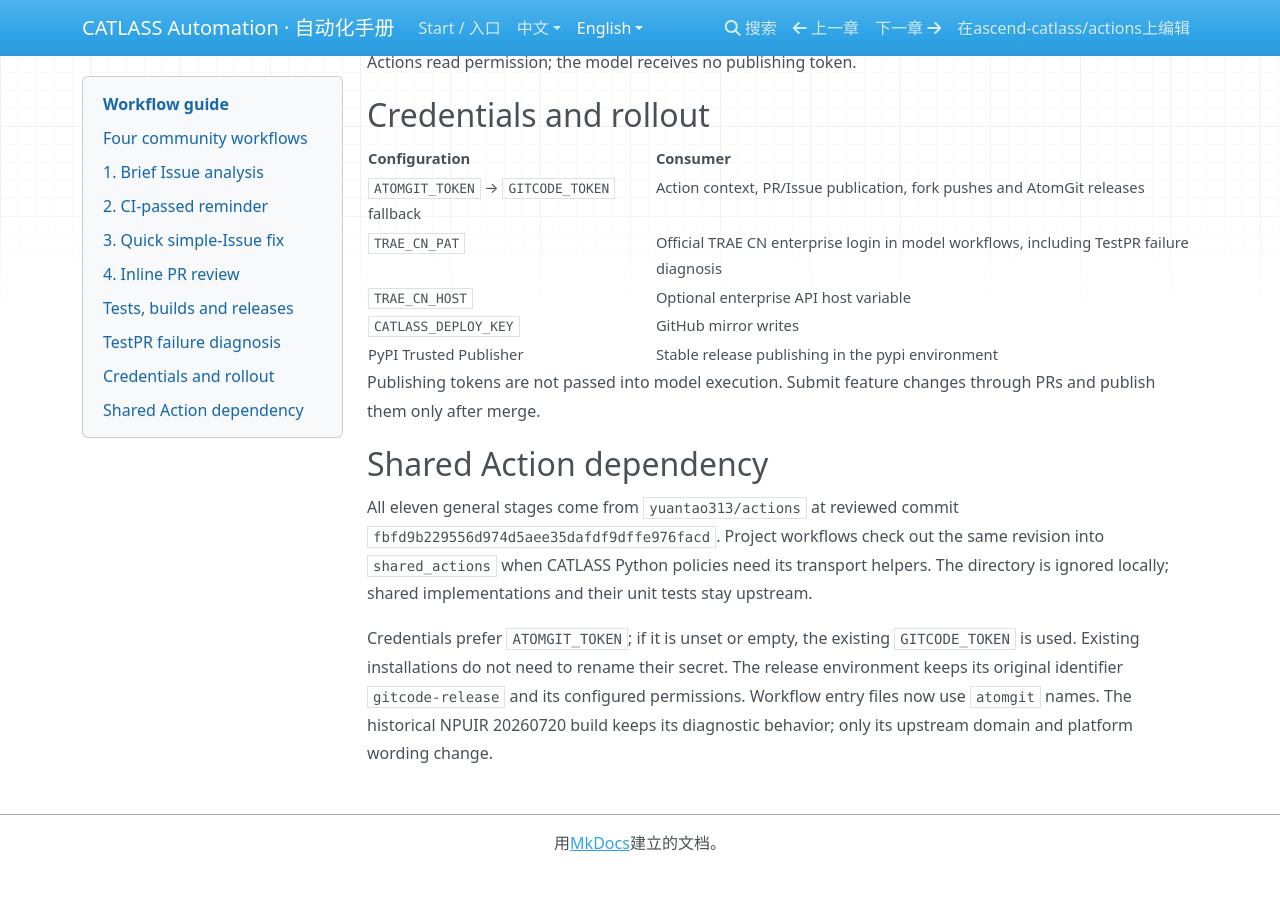
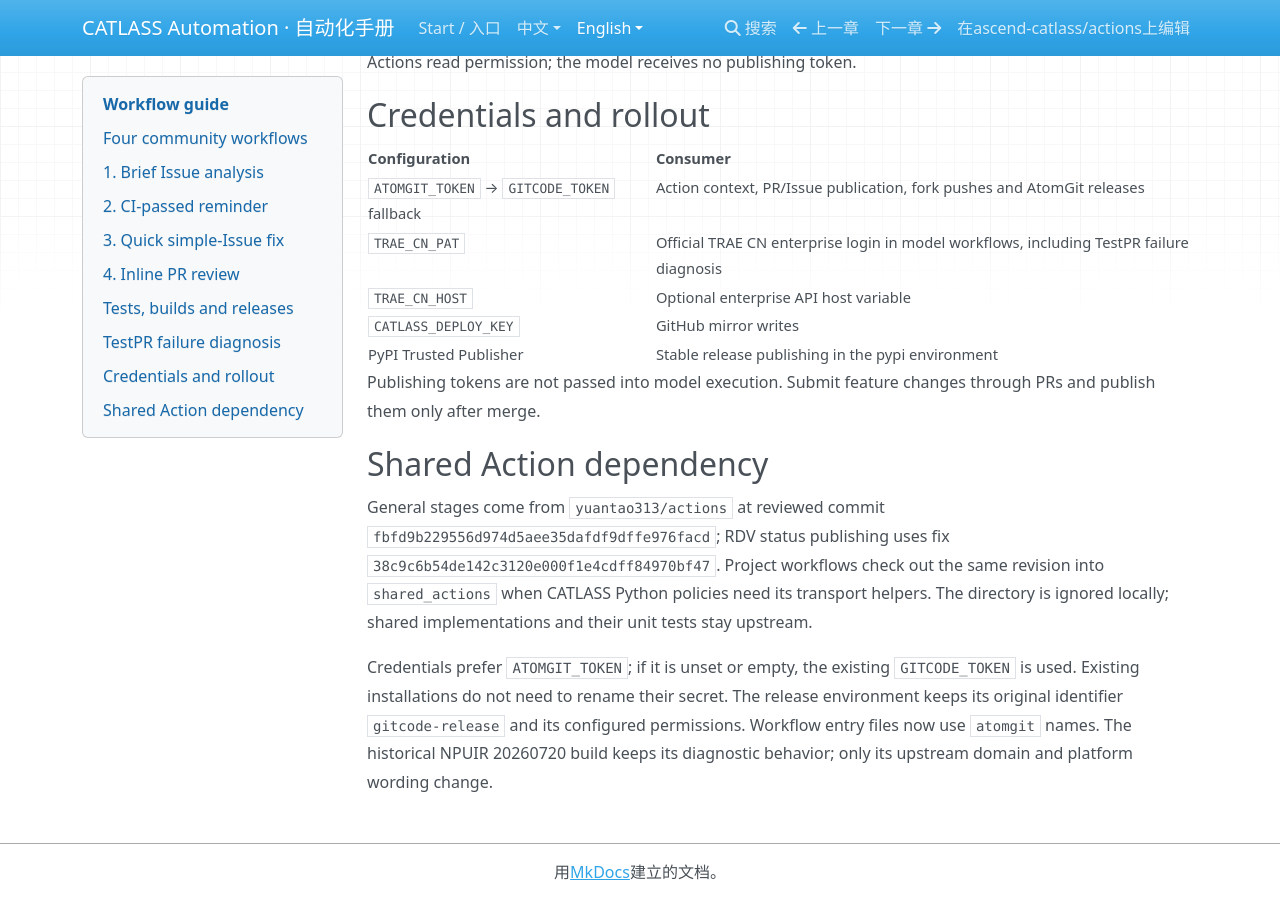
Before and after one commit to ascend-catlass/actions, an MkDocs documentation site: the page built from docs/en/workflows.md, in a window 1280 px wide and 900 px high, scrolled down 2328 px. Built offline with MkDocs 1.6.1, drawn with Linux system fonts in a browser that asks for light colours; nearby versions of some CDN libraries; before the commit the page ends 3199 px from its top, so only the background shows below that.

Commit message:
fix: restore RDV comment publishing through the public Action

```diff
--- a/docs/en/workflows.md
+++ b/docs/en/workflows.md
@@ -72,6 +72,6 @@
 
 ## Shared Action dependency
 
-All eleven general stages come from `yuantao313/actions` at reviewed commit `fbfd9b229556d974d5aee35dafdf9dffe976facd`. Project workflows check out the same revision into `shared_actions` when CATLASS Python policies need its transport helpers. The directory is ignored locally; shared implementations and their unit tests stay upstream.
+General stages come from `yuantao313/actions` at reviewed commit `fbfd9b229556d974d5aee35dafdf9dffe976facd`; RDV status publishing uses fix `38c9c6b54de142c3120e000f1e4cdff84970bf47`. Project workflows check out the same revision into `shared_actions` when CATLASS Python policies need its transport helpers. The directory is ignored locally; shared implementations and their unit tests stay upstream.
 
 Credentials prefer `ATOMGIT_TOKEN`; if it is unset or empty, the existing `GITCODE_TOKEN` is used. Existing installations do not need to rename their secret. The release environment keeps its original identifier `gitcode-release` and its configured permissions. Workflow entry files now use `atomgit` names. The historical NPUIR 20260720 build keeps its diagnostic behavior; only its upstream domain and platform wording change.
```
Also changed, not shown: docs/zh/workflows.md (+1 -1 lines), 2 other files.
